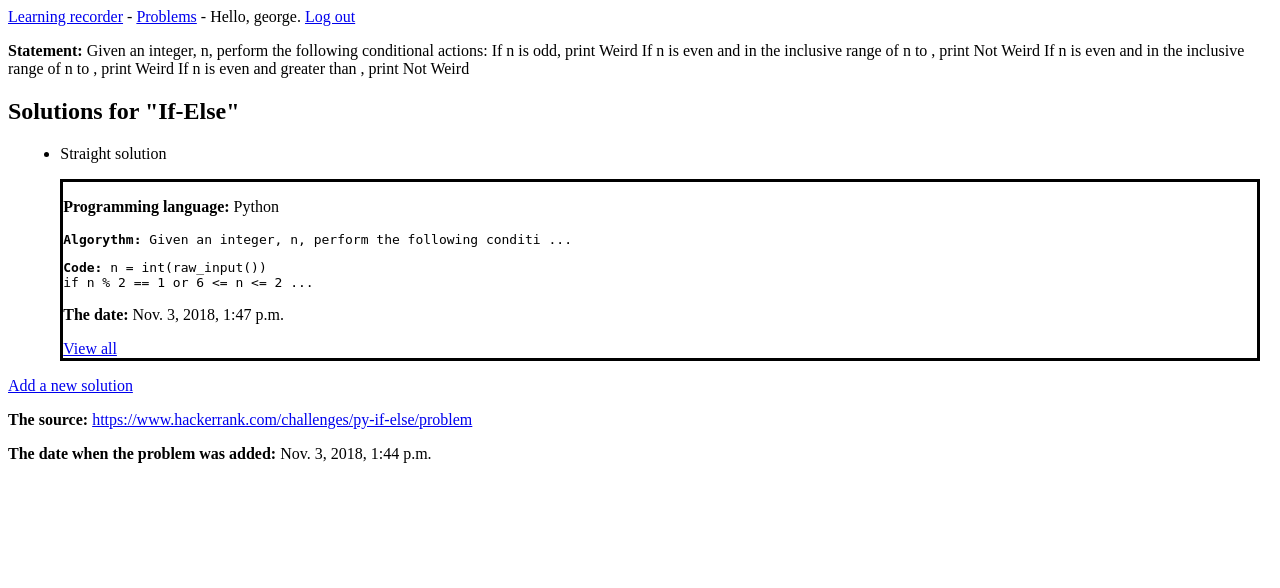
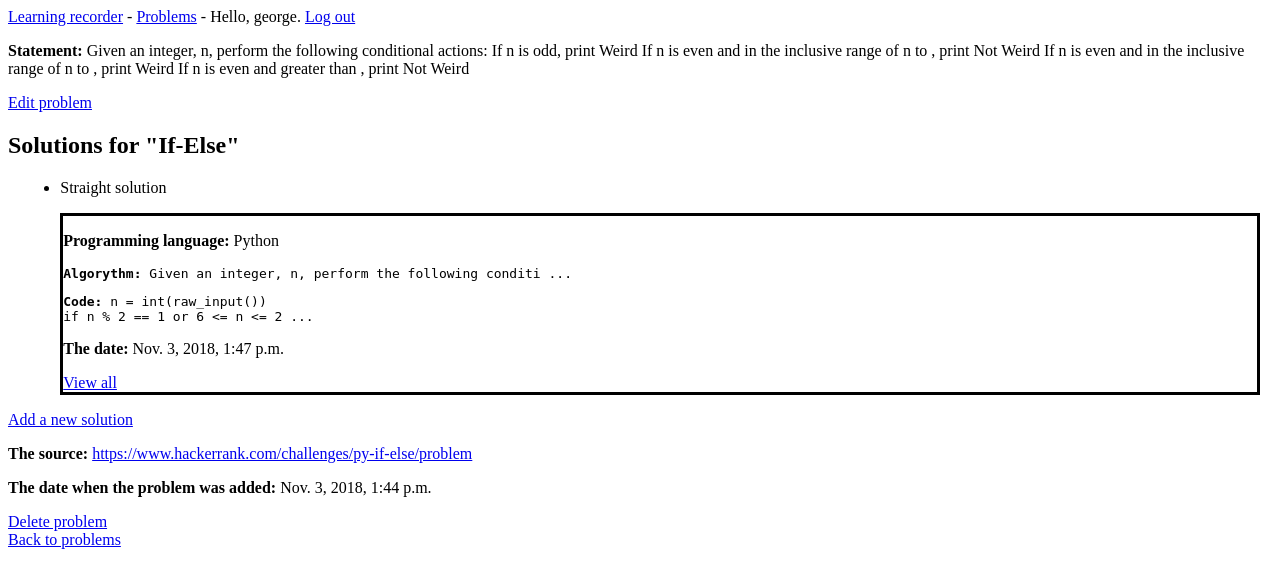
Before and after one commit to Gekol/learning_recorder_1, a Django app: page /problems/problem/5 in a window 1280 px wide. Shown: the top 588 px of the page. Run offline with Django 3.2, Linux system fonts and the light colour scheme; a user stored in the database is signed in; data comes from the database, SQL or seed files in the repository; both versions use the stored data as it was after the commit; some libraries are stand-ins or nearby versions.

Commit message:
learning_recorder_2

```diff
--- a/problems/templates/base.html
+++ b/problems/templates/base.html
@@ -8,7 +8,7 @@
     <script src = "{% static 'js/javascript.js' %}"></script>
     <title>Title</title>
     <style>
-        div span {
+        span {
             font-weight: bold;
         }
     </style>
@@ -17,7 +17,7 @@
     <a href="/">Learning recorder</a> -
     <a href="/problems">Problems</a> -
     {% if user.is_authenticated %}
-        <span>Hello, {{user.username}}.</span>
+        Hello, {{user.username}}.
         <a href="/users/logout">Log out</a>
     {% else %}
         <a href="/users/login">Log in</a> -
@@ -28,7 +28,7 @@
         <p>
             Learning recorder will help you to keep track of all the programming problems which you can find on the Internet. Instead of writing
             text on paper you can put all the information here. This includes the title of the problem, its statement and source when you found it,
-            solution's title, programming language which you used to write it, algorythm and code. When you write all this stuff on a paper, that stinks.
+            solution's title, programming language which you used to write it, algorythm and code. When you write all this stuff on a paper, it can easily be lost.
             Learning recorder is a very useful tool the solves this problem.
         </p>
     {% endblock content %}
--- a/problems/templates/new_solution.html
+++ b/problems/templates/edit_problem.html
@@ -2,7 +2,7 @@
 {% block content %}
 <form action="" method="post">
     {% csrf_token %}
-    {{form.as_p}}
-    <input type="submit" value="Add solution" />
+    {{ form.as_p }}
+    <input type="submit" value="Save changes">
 </form>
 {% endblock content %}
--- a/problems/templates/problem.html
+++ b/problems/templates/problem.html
@@ -1,6 +1,8 @@
 {% extends "base.html" %}
 {% block content %}
 <p><span style="font-weight:bold">Statement:</span> {{problem.statement}}</p>
+<a href="{% url 'problems:edit_problem' problem.id %}">Edit problem</a>
+<!--<br />-->
 <h2>Solutions for "{{problem.title}}"</h2>
 <ul>
 {% for solution in solutions %}
@@ -12,7 +14,6 @@
             <pre><span>Code:</span> {{solution.code}}</pre>
             <p><span style="font-weight:bold">The date:</span> {{solution.date_added}}</p>
             <a href="{% url 'problems:show_solution' problem.id solution.id %}">View all</a>
-            <!--<button id={{solution.id}}>View all</button>-->
         </div>
     </li>
 
@@ -23,4 +24,7 @@
 <a href="{% url 'problems:new_solution' problem.id %}">Add a new solution</a>
 <p><span style="font-weight:bold">The source:</span> <a href={{problem.source}}>{{problem.source}}</a></p>
 <p><span style="font-weight:bold">The date when the problem was added:</span> {{problem.date_added}}</p>
+<a href="{% url 'problems:delete_problem' problem.id %}">Delete problem</a>
+<br>
+<a href="{% url 'problems:problems' %}">Back to problems</a>
 {% endblock content %}
--- a/problems/urls.py
+++ b/problems/urls.py
@@ -10,5 +10,8 @@ urlpatterns = [
     path(r'problems/problem/<int:problem_id>/new_solution', views.add_solution, name="new_solution"),
     path(r'problems/problem/<int:problem_id>/solution/<int:solution_id>', views.show_solution, name="show_solution"),
     # path(r"problems/problem/<int:problem_id>/solution/<int:solution_id>/edit", views.edit_solution, name="edit_solution"),
-    path(r"edit/<int:solution_id>", views.edit_solution, name="edit_solution"),
+    path(r"edit_solution/<int:solution_id>", views.edit_solution, name="edit_solution"),
+    path(r"edit_problem/<int:problem_id>", views.edit_problem, name="edit_problem"),
+    path(r"delete_problem/<int:problem_id>", views.delete_problem, name="delete_problem"),
+    path(r"delete_solution/<int:solution_id>", views.delete_solution, name="delete_solution"),
 ]
--- a/problems/views.py
+++ b/problems/views.py
@@ -12,9 +12,7 @@ def show_main(request):
 
 @login_required
 def show_problems(request):
-    problems = Problem.objects.all().order_by("-date_added")
-    # print(1)
-    # print(User)
+    problems = Problem.objects.all().filter(owner=request.user).order_by("-date_added")
     return render(request, "problems.html", {"problems": problems})
 
 @login_required
@@ -59,21 +57,42 @@ def add_solution(request, problem_id):
 @login_required
 def show_solution(request, problem_id, solution_id):
     solution = Solution.objects.get(id=solution_id)
-    return render(request, "solution.html", {"solution": solution})
+    problem = Problem.objects.get(id=problem_id)
+    return render(request, "solution.html", {"solution": solution, "problem": problem})
 
 @login_required
 def edit_solution(request, solution_id):
     solution = Solution.objects.get(id=solution_id)
-    print(solution)
-    print(request.method)
-    if request.method != "POST":
-        form = NewSolution(instance=solution)
+    form = NewSolution(instance=solution)
+    if request.method == "GET":
+        return render(request, "edit_solution.html", {"form": form})
     else:
-        form = NewSolution(data=request.POST)
-        print(form)
+        form = NewSolution(request.POST, instance=solution)
         if form.is_valid():
             solution = form.save()
-            print(solution)
             solution.save()
-            return HttpResponseRedirect(reverse(reverse("problems:main_page")))
-    return render(request, "edit_solution.html", {"form": form})
+        return HttpResponseRedirect(reverse("problems:show_solution", args=[solution.problem.id, solution.id]))
+
+@login_required
+def edit_problem(request, problem_id):
+    problem = Problem.objects.get(id=problem_id)
+    form = NewProblem(instance=problem)
+    if request.method == "GET":
+        return render(request, "edit_problem.html", {"form": form})
+    else:
+        form = NewProblem(request.POST, instance=problem)
+        if form.is_valid():
+            problem = form.save()
+            problem.save()
+        return HttpResponseRedirect(reverse("problems:problems", args=[problem_id]))
+
+def delete_problem(request, problem_id):
+    problem = Problem.objects.get(id=problem_id)
+    problem.delete()
+    return HttpResponseRedirect(reverse("problems:problems"))
+
+def delete_solution(request, solution_id):
+    solution = Solution.objects.get(id=solution_id)
+    problem_id = solution.problem.id
+    solution.delete()
+    return HttpResponseRedirect(reverse("problems:problem", args=[problem_id]))
--- a/users/forms.py
+++ b/users/forms.py
@@ -3,7 +3,7 @@ from django.contrib.auth.models import User
 from django import forms
 
 class UserCreateForm(UserCreationForm):
-    email = forms.EmailField(required=True)
+    email = forms.EmailField(required=False)
     class Meta:
         model = User
         fields = ["username", "password1", "password2"]
```
Also changed, not shown: problems/templates/solution.html (+7 -3 lines), req.txt (added, +39 -0 lines), db.sqlite3.
